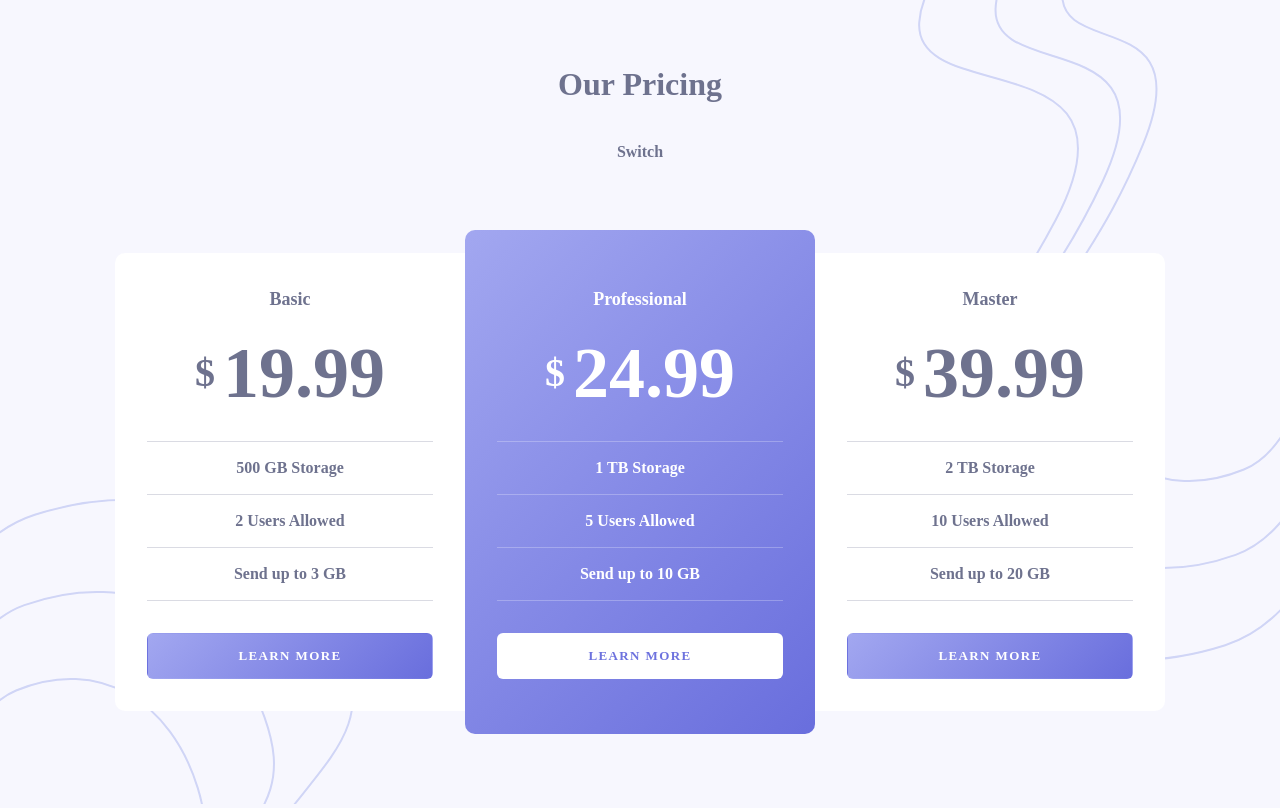
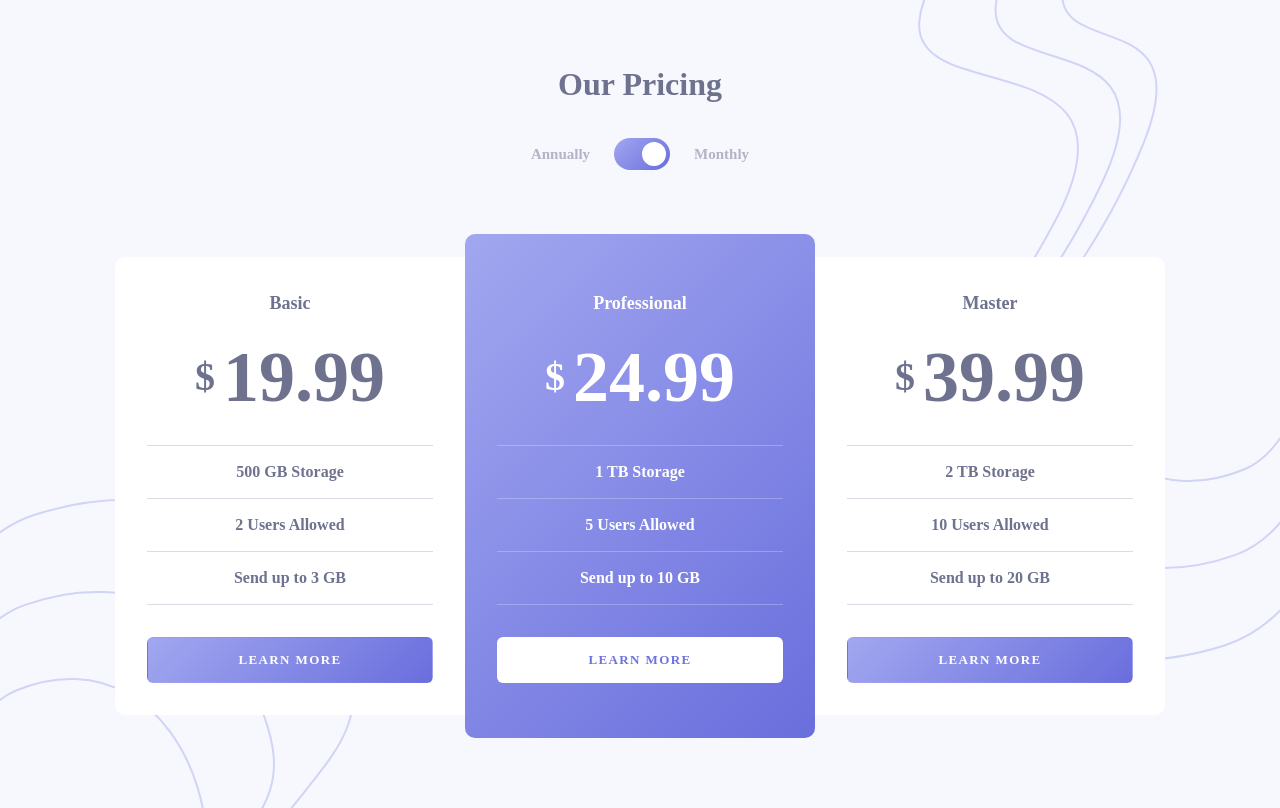
Before and after one commit to Abdukarim27/pricing-component-with-toggle, a plain HTML site: page index.html in a window 1280 px wide. Drawn offline with Linux system fonts and the light colour scheme.

Commit message:
Update plan prices on payment period change

```diff
--- a/css/style.css
+++ b/css/style.css
@@ -124,6 +124,66 @@ img {
   font-size: 32px;
 }
 
+.pricing-switch {
+  margin-bottom: 64px;
+}
+
+.switch {
+  display: flex;
+  justify-content: center;
+  align-items: center;
+}
+
+.switch-label {
+  font-size: 15px;
+  line-height: 28px;
+  color: rgba(110, 114, 142, 0.5);
+  cursor: pointer;
+}
+
+.switch-label:hover {
+  color: #6E728E;
+}
+
+.switch-control {
+  position: relative;
+  width: 56px;
+  height: 32px;
+  padding: 4px;
+  margin-left: 24px;
+  margin-right: 24px;
+  border-radius: 16px;
+  background-color: #696EDD;
+  background-image: linear-gradient(135deg, #A2A7F0 0%, #696EDD 100%);
+}
+
+.switch-circle {
+  width: 24px;
+  height: 24px;
+  border-radius: 50%;
+  background-color: #fff;
+  transition: margin 0.2s ease;
+}
+
+.switch-control-annual,
+.switch-control-monthly {
+  position: absolute;
+  left: 0;
+  top: 0;
+  width: 100%;
+  height: 100%;
+  cursor: pointer;
+}
+
+.switch-input-annual:checked ~ .switch-control .switch-control-monthly,
+.switch-input-monthly:checked ~ .switch-control .switch-control-annual {
+  z-index: 5;
+}
+
+.switch-input-monthly:checked ~ .switch-control .switch-circle {
+  margin-left: 24px;
+}
+
 .pricing {
   width: 100%;
 }
--- a/index.html
+++ b/index.html
@@ -20,16 +20,33 @@
   <main class="main-content">
     <div class="page container">
       <h1 class="page-title">Our Pricing</h1>
-      <div style="margin-bottom: 64px;">Switch</div>
+      <form class="pricing-switch" action="https://echo.htmlacademy.ru" method="GET">
+        <!-- Switch -->
+        <div class="switch">
+          <!-- Switch radios -->
+          <input class="switch-input-annual visually-hidden" type="radio" name="payment_period" value="annual" id="annual-payment-radio">
+          <input class="switch-input-monthly visually-hidden" type="radio" name="payment_period" value="monthly" id="monthly-payment-radio" checked>
+
+          <label class="switch-label" for="annual-payment-radio">Annually</label>
+          <!-- Switch control -->
+          <div class="switch-control">
+            <div class="switch-circle"></div>
+            <label class="switch-control-annual" for="annual-payment-radio"></label>
+            <label class="switch-control-monthly" for="monthly-payment-radio"></label>
+          </div>
+
+          <label class="switch-label" for="monthly-payment-radio">Monthly</label>
+        </div>
+      </form>
 
       <section class="pricing">
         <h2 class="visually-hidden">Pricing</h2>
         <div class="pricing-inner">
-          <section class="pricing-plan">
+          <section class="pricing-plan" data-payment-annual="199.99" data-payment-monthly="19.99">
             <h3 class="pricing-plan-title">Basic</h3>
             <div class="pricing-plan-price">
               <span class="pricing-plan-currency">$</span>
-              19.99
+              <span class="pricing-plan-value">19.99</span>
             </div>
             <ul class="pricing-plan-features">
               <li class="pricing-plan-feature">500 GB Storage</li>
@@ -39,11 +56,11 @@
             <a href="#" class="button button-block button-primary">Learn more</a>
           </section>
 
-          <section class="pricing-plan pricing-plan-best">
+          <section class="pricing-plan pricing-plan-best" data-payment-annual="249.99" data-payment-monthly="24.99">
             <h3 class="pricing-plan-title">Professional</h3>
             <div class="pricing-plan-price">
               <span class="pricing-plan-currency">$</span>
-              24.99
+              <span class="pricing-plan-value">24.99</span>
             </div>
             <ul class="pricing-plan-features">
               <li class="pricing-plan-feature">1 TB Storage</li>
@@ -53,11 +70,11 @@
             <a href="#" class="button button-block button-white">Learn more</a>
           </section>
 
-          <section class="pricing-plan">
+          <section class="pricing-plan" data-payment-annual="399.99" data-payment-monthly="39.99">
             <h3 class="pricing-plan-title">Master</h3>
             <div class="pricing-plan-price">
               <span class="pricing-plan-currency">$</span>
-              39.99
+              <span class="pricing-plan-value">39.99</span>
             </div>
             <ul class="pricing-plan-features">
               <li class="pricing-plan-feature">2 TB Storage</li>
--- a/js/main.js
+++ b/js/main.js
@@ -0,0 +1,18 @@
+const elsPaymentPeriodRadio = document.querySelectorAll('[name="payment_period"]');
+const elsPricingPlanValue = document.querySelectorAll('.pricing-plan-value');
+
+elsPaymentPeriodRadio.forEach(function(elPaymentPeriodRadio) {
+  elPaymentPeriodRadio.addEventListener('change', function() {
+    const period = elPaymentPeriodRadio.value;
+
+    if (period === 'annual') {
+      elsPricingPlanValue.forEach(function (elPrice) {
+        elPrice.textContent = elPrice.closest('.pricing-plan').dataset.paymentAnnual;
+      });
+    } else {
+      elsPricingPlanValue.forEach(function (elPrice) {
+        elPrice.textContent = elPrice.closest('.pricing-plan').dataset.paymentMonthly;
+      });
+    }
+  });
+});
```
